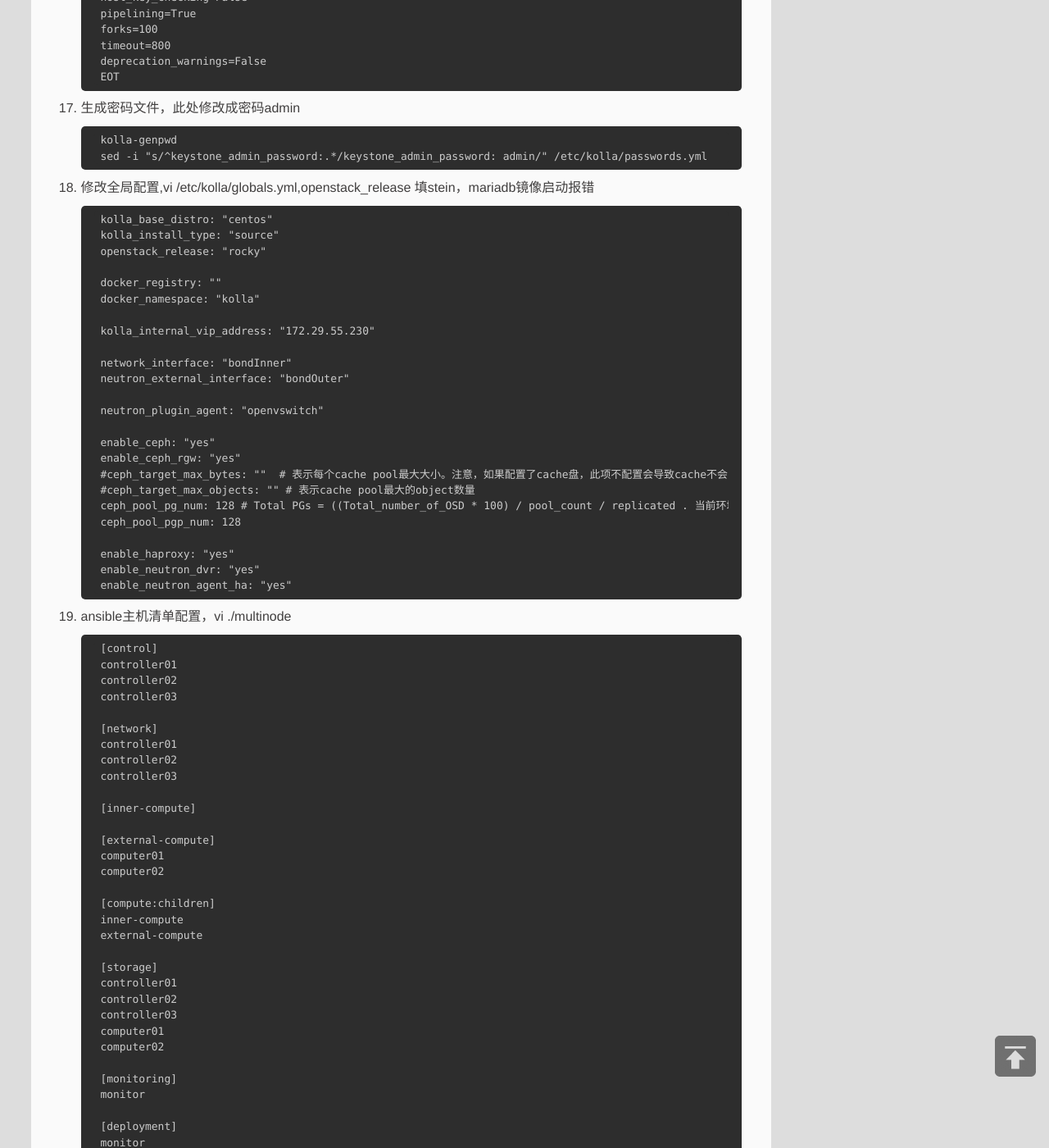
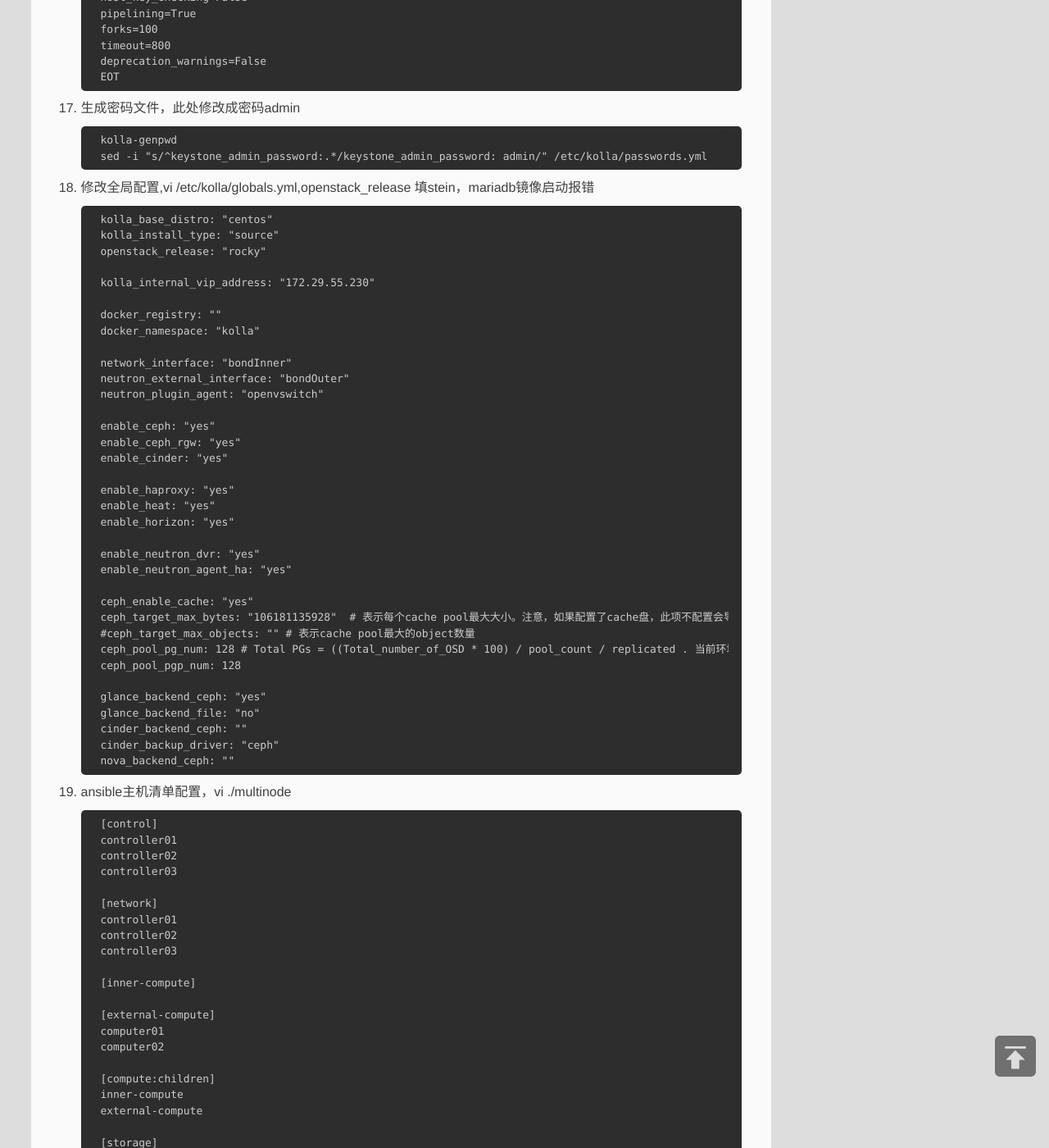
Before and after one commit to linyuliang/linyuliang.github.io, a Jekyll site: the page built from _posts/2019-06-20-kolla-ansible部署.md, in a window 1280 px wide and 1400 px high, scrolled down 7778 px. Shown: the whole window at 82% size. Built offline with Jekyll 4.4.1, drawn with Linux system fonts in a browser that asks for light colours; a script that is not in the unit is left out; comment, search, counter and statistics services are not loaded.

Commit message:
Update 2019-06-20-kolla-ansible部署.md

````diff
--- a/_posts/2019-06-20-kolla-ansible部署.md
+++ b/_posts/2019-06-20-kolla-ansible部署.md
@@ -395,26 +395,37 @@
     kolla_install_type: "source"
     openstack_release: "rocky"
 
+    kolla_internal_vip_address: "172.29.55.230"
+
     docker_registry: ""
     docker_namespace: "kolla"
 
-    kolla_internal_vip_address: "172.29.55.230"
-
     network_interface: "bondInner"
     neutron_external_interface: "bondOuter"
-
     neutron_plugin_agent: "openvswitch"
 
     enable_ceph: "yes"
     enable_ceph_rgw: "yes"
-    #ceph_target_max_bytes: ""  # 表示每个cache pool最大大小。注意，如果配置了cache盘，此项不配置会导致cache不会自动清空。cache_osd_size*cache_osd_num/replicated/cache_pool_num
+    enable_cinder: "yes"
+
+    enable_haproxy: "yes"
+    enable_heat: "yes"
+    enable_horizon: "yes"
+
+    enable_neutron_dvr: "yes"
+    enable_neutron_agent_ha: "yes"
+
+    ceph_enable_cache: "yes"
+    ceph_target_max_bytes: "106181135928"  # 表示每个cache pool最大大小。注意，如果配置了cache盘，此项不配置会导致cache不会自动清空。cache_osd_size*cache_osd_num/replicated/cache_pool_num
     #ceph_target_max_objects: "" # 表示cache pool最大的object数量
     ceph_pool_pg_num: 128 # Total PGs = ((Total_number_of_OSD * 100) / pool_count / replicated . 当前环境计算结果为32
     ceph_pool_pgp_num: 128
 
-    enable_haproxy: "yes"
-    enable_neutron_dvr: "yes"
-    enable_neutron_agent_ha: "yes"
+    glance_backend_ceph: "yes"
+    glance_backend_file: "no"
+    cinder_backend_ceph: "{{ enable_ceph }}"
+    cinder_backup_driver: "ceph"
+    nova_backend_ceph: "{{ enable_ceph }}"
     ```
 6. ansible主机清单配置，vi ./multinode
     ```
````
